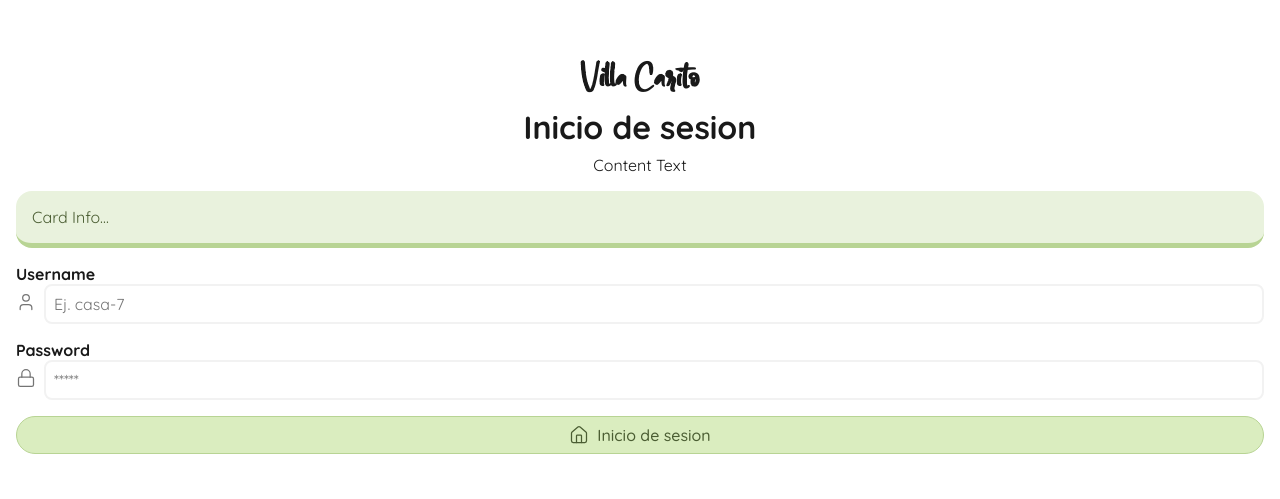
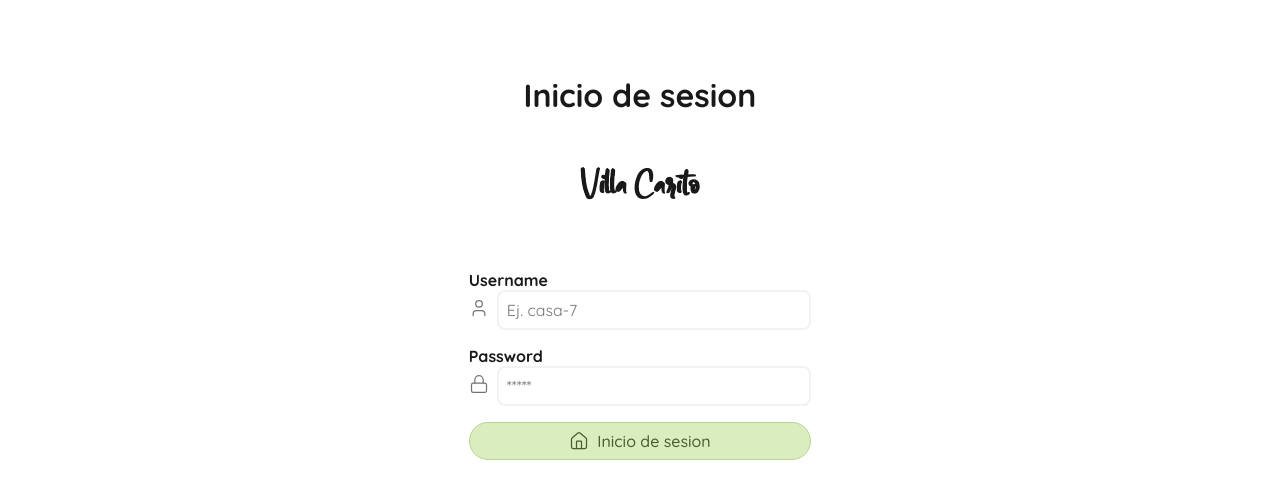
Before and after one commit to MauricioGamarraV/villa-carito-react-app, a React (Vite) app: page / in a window 1280 px wide. Shown: the part 149-648 px from the top of the page. Built offline with nearby package versions, Linux system fonts and the light colour scheme.

Commit message:
VC-10: add user login view (#14)
Co-authored-by: Mauricio Gamarra <140534752+mgamarra-assuresoft@users.noreply.github.com>

```diff
--- a/src/App.module.css
+++ b/src/App.module.css
@@ -4,30 +4,5 @@
   justify-content: center;
   align-items: center;
   min-height: 100vh;
-  padding:var(--pd-screen)
+  padding: var(--pd-screen);
 }
-
-.title {
-  font-family: var(--font-logo);
-  font-size: var(--size-title-main);
-  color: var(--color-text-main);
-}
-
-.description {
-  font-size: var(--size-text-body);
-  font-weight: var(--weight-body);
-}
-
-.container .button {
-  background-color: var(--color-primary);
-  color: var(--color-primary-content);
-  border: var(--color-primary-border) solid var(--border-width-default);
-}
-
-.container .customTitle {
-  font-size: var(--size-title-main);
-}
-
-.container .inputTitle {
-  padding: 0;
-}
--- a/src/App.tsx
+++ b/src/App.tsx
@@ -1,49 +1,12 @@
-import styles from './App.module.css';
-import { Button, Title, Content, Card, Input } from './components/common/index';
-import { House, User, Lock } from 'lucide-react';
+import Login from "./components/login/Login";
+import styles from "./App.module.css";
 
 function App() {
   return (
     <div className={styles.container}>
-      <Title className={styles.title}>Villa Carito</Title>
-
-      <Title className={styles.customTitle}>Inicio de sesion</Title>
-
-      <Content>Content Text</Content>
-
-      <Card>
-        Card Info...
-      </Card>
-
-      <Input
-        label='Username'
-        type='text'
-        classNameLabel={styles.inputTitle}
-        classNameInput=''
-        icon= {<User size={20} strokeWidth={"var(--ic-stroke-default)"} />}
-        placeholder='Ej. casa-7'
-        onChange={() =>{}}
-      />
-
-      <Input
-        label='Password'
-        type='password'
-        classNameLabel={styles.inputTitle}
-        classNameInput=''
-        icon= {<Lock size={20} strokeWidth={"var(--ic-stroke-default)"} />}
-        placeholder='*****'
-        onChange={() =>{}}
-      />
-
-       <Button
-        onClick={() => console.log('Custom Button')}
-        className={styles.button}
-      >
-        <House size={20} strokeWidth={"var(--ic-stroke-default)"} />
-          Inicio de sesion
-      </Button>
+      <Login />
     </div>
-  )
+  );
 }
 
 export default App;
--- /dev/null
+++ b/src/components/login/Login.module.css
@@ -0,0 +1,49 @@
+.style {
+  width: 100%;
+  display: flex;
+  flex-direction: column;
+  justify-content: center;
+  align-items: center;
+  min-height: 100vh;
+  padding: var(--pd-screen);
+}
+
+.title {
+  font-family: var(--font-logo);
+  font-size: var(--size-title-main);
+  color: var(--color-text-main);
+}
+
+.customTitle {
+  font-size: var(--size-title-main);
+  margin-top: 0;
+}
+
+.button {
+  background-color: var(--color-primary);
+  color: var(--color-primary-content);
+  border: var(--color-primary-border) solid var(--border-width-default);
+}
+
+.logoContainer {
+  margin-top: var(--mg-section);
+  margin-bottom: var(--mg-section);
+}
+
+@media (min-width: 640px) {
+  .style {
+    width: 80%;
+  }
+}
+
+@media (min-width: 768px) {
+  .style {
+    width: 60%;
+  }
+}
+
+@media (min-width: 1024px) {
+  .style {
+    width: 30%;
+  }
+}
--- /dev/null
+++ b/src/components/login/Login.tsx
@@ -0,0 +1,43 @@
+import { House, User, Lock } from "lucide-react";
+import { Button, Title, Input } from "../common/index";
+import styles from "./Login.module.css";
+
+const Login = () => {
+  return (
+    <div className={styles.style}>
+      <Title className={styles.customTitle}>Inicio de sesion</Title>
+      <div className={styles.logoContainer}>
+        <Title className={styles.title}>Villa Carito</Title>
+      </div>
+      <Input
+        label="Username"
+        type="text"
+        classNameLabel={styles.inputTitle}
+        classNameInput=""
+        icon={<User size={20} strokeWidth={"var(--ic-stroke-default)"} />}
+        placeholder="Ej. casa-7"
+        onChange={() => {}}
+      />
+
+      <Input
+        label="Password"
+        type="password"
+        classNameLabel={styles.inputTitle}
+        classNameInput=""
+        icon={<Lock size={20} strokeWidth={"var(--ic-stroke-default)"} />}
+        placeholder="*****"
+        onChange={() => {}}
+      />
+
+      <Button
+        onClick={() => console.log("Custom Button")}
+        className={styles.button}
+      >
+        <House size={20} strokeWidth={"var(--ic-stroke-default)"} />
+        Inicio de sesion
+      </Button>
+    </div>
+  );
+};
+
+export default Login;
```
